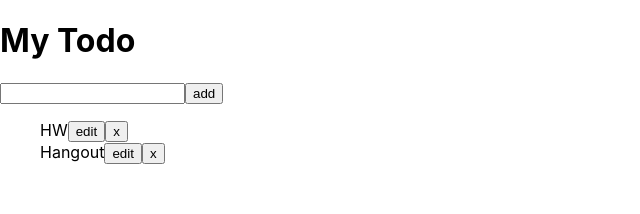
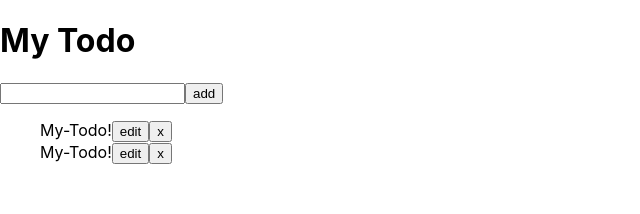
Before and after one commit to Firstkris/react-day3-state-pavitpim-fork, a React (Create React App) app: page / in a window 1280 px wide. Shown: the top 214 px of the page, without its empty margins (0-640 px from the left). Built offline with nearby package versions, Linux system fonts and the light colour scheme.

Commit message:
fixed:bug from edit state

```diff
--- a/src/App.js
+++ b/src/App.js
@@ -1,4 +1,29 @@
 import React from 'react';
+
+function TodoItem() {
+  const [isEdit, setIsEdit] = React.useState(false);
+
+  // 1. handle Toggle Edit <-> Show
+  const handleToggleEdit = () => {
+    setIsEdit((p) => !p);
+  };
+
+  return (
+    <li>
+      {isEdit ? <input /> : <span>My-Todo!</span>}
+      <button onClick={handleToggleEdit}>{isEdit ? 'save' : 'edit'}</button>
+      <button>x</button>
+    </li>
+  );
+
+  // return (
+  //   <li key={index}>
+  //   {isEdit ? <input value={todo} /> : <span>{todo}</span>}
+  //   <button onClick={handleToggleEdit}>{isEdit ? 'save' : 'edit'}</button>
+  //   <button onClick={(e) => handleDeleteTodo(index)}>x</button>
+  // </li>
+  // )
+}
 
 // React State ใช้งานนอก FunctionComponent ไม่ได้ ❌
 
@@ -41,18 +66,7 @@ function App() {
     setTodoList((curr) => curr.filter((todo, index) => index !== idx));
   };
 
-  // 4. handle Toggle Edit <-> Show
-  const handleToggleEdit = () => {
-    setIsEdit((p) => !p);
-  };
-
-  const todoRender = todoList.map((todo, index) => (
-    <li key={index}>
-      {isEdit ? <input value={todo} /> : <span>{todo}</span>}
-      <button onClick={handleToggleEdit}>{isEdit ? 'save' : 'edit'}</button>
-      <button onClick={(e) => handleDeleteTodo(index)}>x</button>
-    </li>
-  ));
+  const todoRender = todoList.map((todo, index) => <TodoItem />);
   return (
     <div>
       <h1>My Todo</h1>
```
